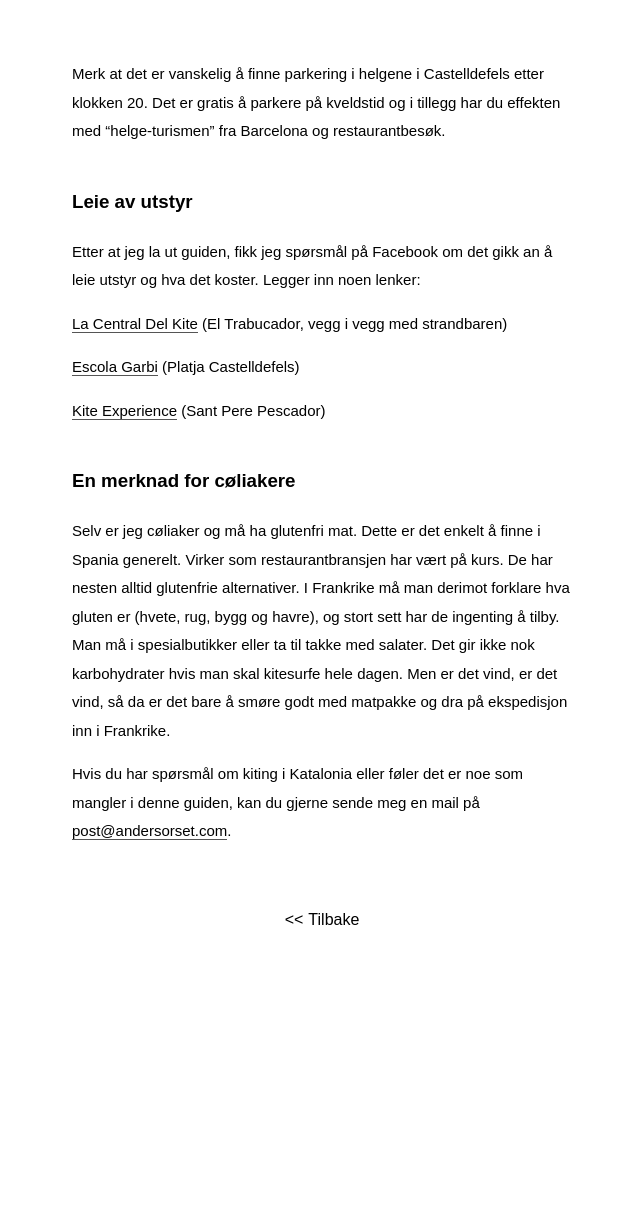
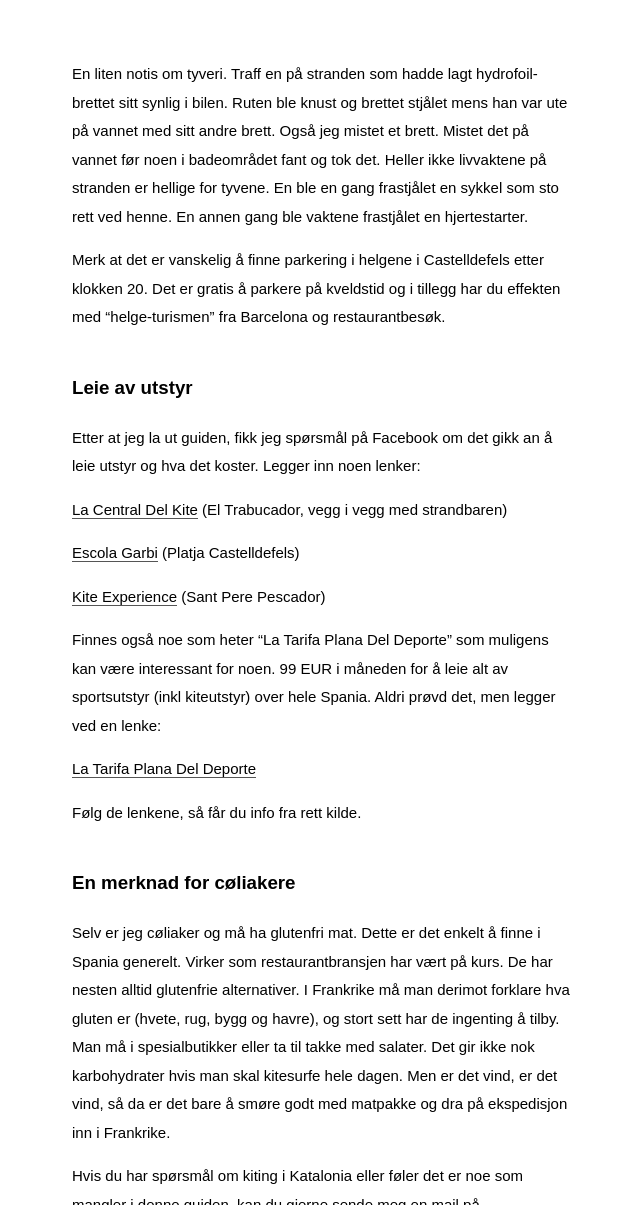
Before and after one commit to aorset/aorset.github.io, a Jekyll site: the page built from _posts/2017-07-18-guide-til-kitesurfing.md, in a window 1280 px wide and 1400 px high, scrolled down 5550 px, cut to the strip 195-1400 px from the top of the window. Shown: the whole strip, without its empty margins (318-958 px from the left). Built offline with Jekyll 4.4.1, drawn with Linux system fonts in a browser that asks for light colours; some web fonts are replaced; before the commit the page ends 6719 px from its top, so only the background shows below that; some of the changed text lies outside the part shown.

Commit message:
Update 2017-07-18-guide-til-kitesurfing.md

```diff
--- a/_posts/2017-07-18-guide-til-kitesurfing.md
+++ b/_posts/2017-07-18-guide-til-kitesurfing.md
@@ -60,9 +60,11 @@ sannsynligheten er stor for at bilen blir tauet bort. Hvis det skjer, har den sa
 Sarrià og Sant Gervasier forøvrig rolige og fine områder det er mindre kavete å oppholde seg i enn nede på Barceloneta-området eller la Rambla.
 Her er det også mulig å finne gratis parkering (gateparkering med hvit markering), som du ser av Google Maps over.
 
-I Castelldefels, som jeg anbefaler, er det gratis å parkere hvis du parkerer på stranden. Ta ut verdisakene før du parkerer.
+I Castelldefels, som jeg anbefaler, er det gratis å parkere hvis du parkerer på stranden. Ta ut verdisakene før du forlater bilen.
 
 <iframe src="https://www.google.com/maps/embed?pb=!1m18!1m12!1m3!1d746.7318200946982!2d1.9784927592885475!3d41.265332402520414!2m3!1f0!2f0!3f0!3m2!1i1024!2i768!4f13.1!3m3!1m2!1s0x0%3A0x53ca43ca865c599e!2sParking+Castefa!5e1!3m2!1sno!2sfr!4v1500371401157" width="600" height="450" frameborder="0" style="border:0" allowfullscreen></iframe>
+
+En liten notis om tyveri. Traff en på stranden som hadde lagt hydrofoil-brettet sitt synlig i bilen. Ruten ble knust og brettet stjålet mens han var ute på vannet med sitt andre brett. Også jeg mistet et brett. Mistet det på vannet før noen i badeområdet fant og tok det. Heller ikke livvaktene på stranden er hellige for tyvene. En ble en gang frastjålet en sykkel som sto rett ved henne. En annen gang ble vaktene frastjålet en hjertestarter.
 
 Merk at det er vanskelig å finne parkering i helgene i Castelldefels etter klokken 20. Det er gratis å parkere på kveldstid og i tillegg har du effekten med "helge-turismen" fra Barcelona og
 restaurantbesøk.
@@ -74,7 +76,13 @@ Etter at jeg la ut guiden, fikk jeg spørsmål på Facebook om det gikk an å le
 
 <a href="http://escolagarbi.com/alquiler-kitesurf-barcelona/">Escola Garbi</a> (Platja Castelldefels)
 
-<a href="https://kiteexperience.com/es/kitesurf/alquiler/">Kite Experience</A> (Sant Pere Pescador)
+<a href="https://kiteexperience.com/es/kitesurf/alquiler/">Kite Experience</a> (Sant Pere Pescador)
+
+Finnes også noe som heter "La Tarifa Plana Del Deporte" som muligens kan være interessant for noen. 99 EUR i måneden for å leie alt av  sportsutstyr (inkl kiteutstyr) over hele Spania. Aldri prøvd det, men legger ved en lenke:
+
+<a href="https://www.latarifaplanadeldeporte.com">La Tarifa Plana Del Deporte</a>
+
+Følg de lenkene, så får du info fra rett kilde.
 
 ### En merknad for cøliakere
 Selv er jeg cøliaker og må ha glutenfri mat. Dette er det enkelt å finne i Spania generelt. Virker som restaurantbransjen har vært på kurs. De har nesten alltid glutenfrie alternativer.
```
